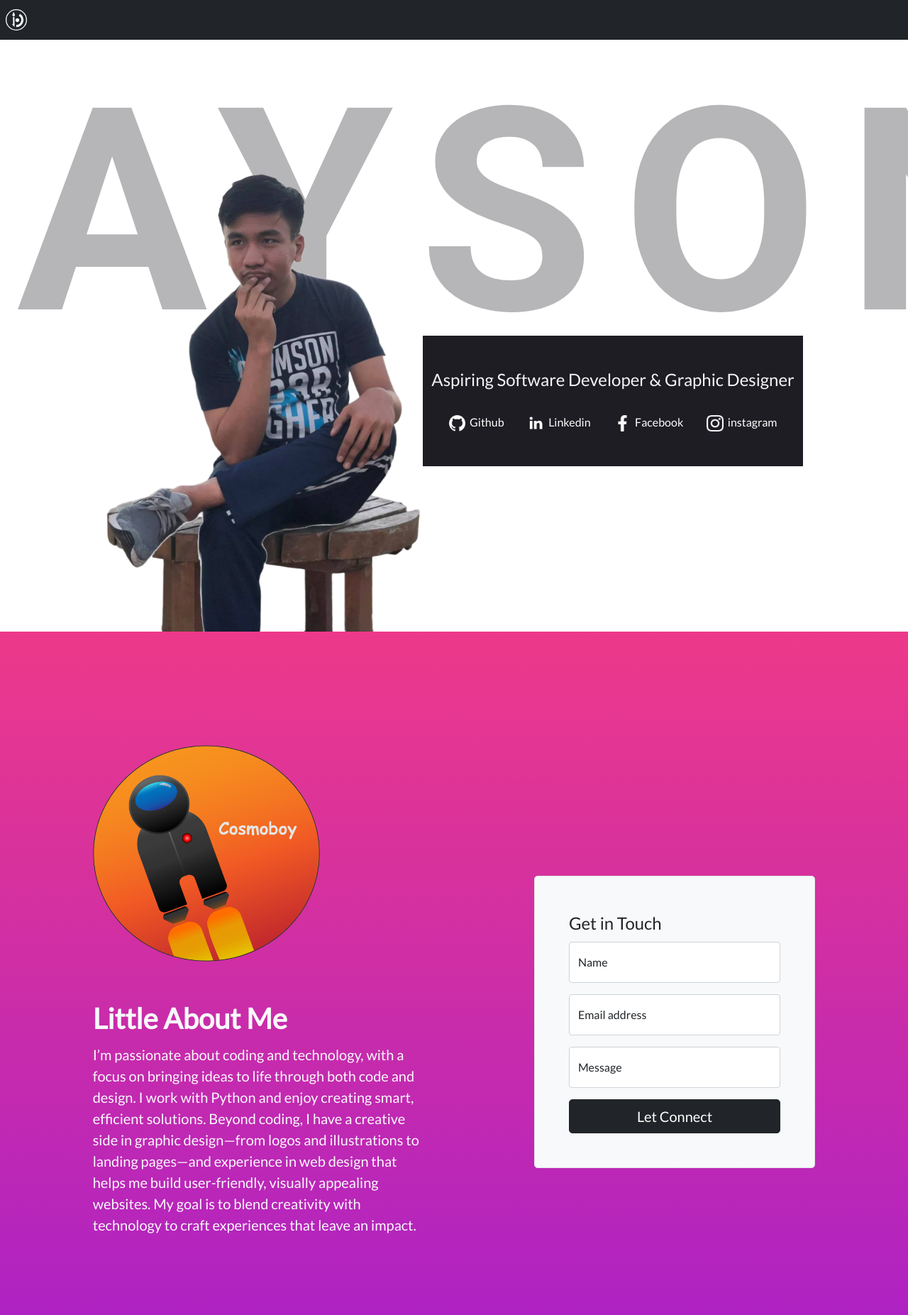
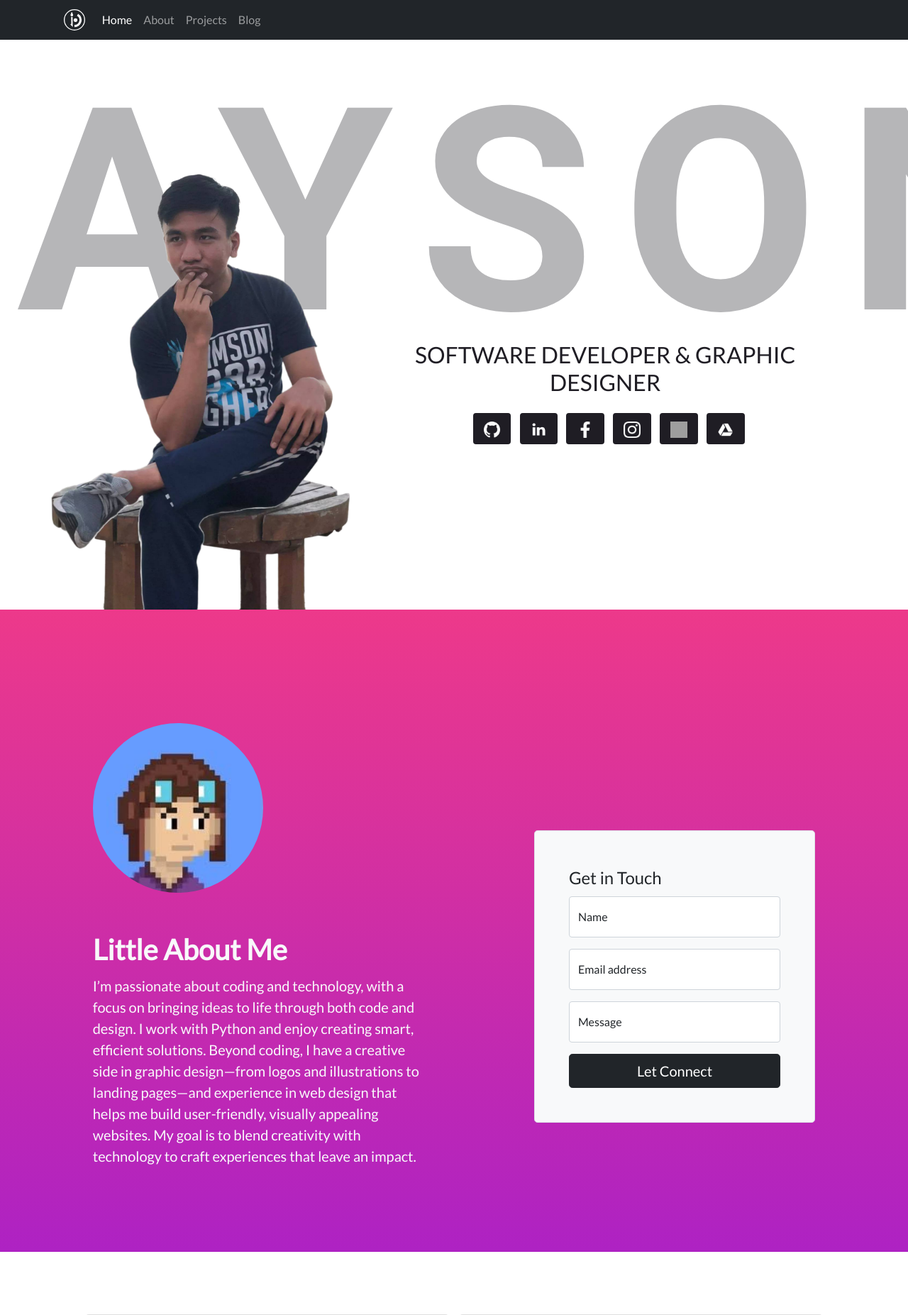
Before and after one commit to savjaylade84/jisun_portfolio, a Flask app: page / in a window 1280 px wide; the page is wider, and only the part inside the window is pictured. Shown: the top 1853 px of that part at 71% size. Run offline with Flask 3, Linux system fonts and the light colour scheme; grey boxes are pictures that could not be loaded.

Commit message:
redesign the introduction and navigation also i added icons

```diff
--- a/information/information.json
+++ b/information/information.json
@@ -17,6 +17,14 @@
             "Name": "instagram",
             "Link": "https://www.instagram.com/savjaylade84/",
             "Icon": "/img/instagram.png"
+        }, {
+            "Name": "X-Twitter",
+            "Link": "https://x.com/Johnjaysonbdel1",
+            "Icon": "/img/twitter.png"
+        },{
+            "Name": "Resume",
+            "Link": "https://drive.google.com/file/d/1h6D_C8-KVDu13i73hI5CINqgVSidcVbp/view?usp=sharing",
+            "Icon": "/img/google.png"
         }
     ],
     "Project_List": [
@@ -41,7 +49,7 @@
         }
     ],
     "Title": "Hello! I'm Jayson from Philippines",
-    "Sub-title": "Aspiring Software Developer & Graphic Designer",
+    "Sub-title": "Software Developer & Graphic Designer",
     "About": {
         "Title": "Little About Me",
         "Description":"I’m passionate about coding and technology, with a focus on bringing ideas to life through both code and design. I work with Python and enjoy creating smart, efficient solutions. Beyond coding, I have a creative side in graphic design—from logos and illustrations to landing pages—and experience in web design that helps me build user-friendly, visually appealing websites. My goal is to blend creativity with technology to craft experiences that leave an impact."
--- a/static/css/style.css
+++ b/static/css/style.css
@@ -219,6 +219,7 @@
 }
 .social-media-buttons a {
   margin-bottom: 0.5em;
+  margin-left: 0.6em;
 }
 .social-media-buttons .btn-dark, .social-media-buttons .btn:hover {
   background-color: #1F1D24;
@@ -231,16 +232,16 @@
 }
 
 /*background text logo*/
-#introduction:after {
+#introduction:before {
   display: flex;
   align-items: flex-start;
   justify-items: center;
   font-weight: bolder;
   content: "JAYSON";
-  position: fixed;
+  position: absolute;
   color: rgba(43, 41, 48, 0.34);
   top: 0;
-  z-index: -1;
+  z-index: -100;
   width: 100%;
   height: 100%;
   font-size: 25em;
@@ -252,13 +253,11 @@
 
 /*intro title*/
 .profile-intro-container {
-  padding: 3em 0.8em 2em 0.8em;
-  background-color: #1F1D24;
-  color: whitesmoke;
+  padding: 3em 1.5em 2em 1.5em;
+  color: #1F1D24;
+  font-weight: bolder;
+  text-transform: uppercase;
   text-align: center;
-}
-.profile-intro-container .intro-title {
-  margin-bottom: 0em;
 }
 
 /* about me*/
--- a/static/css/style.scss
+++ b/static/css/style.scss
@@ -221,6 +221,7 @@ $accent-color-gold:rgba(202, 158, 12, 0.9);
     text-align: center;
     a{
         margin-bottom:0.5em;
+        margin-left: 0.6em;
     }
     .btn-dark,.btn:hover{
         background-color: $primary-color-blackish;
@@ -235,16 +236,16 @@ $accent-color-gold:rgba(202, 158, 12, 0.9);
 
 
 /*background text logo*/
-#introduction:after {
+#introduction:before {
     display: flex;
     align-items: flex-start;
     justify-items: center;
     font-weight: bolder;
     content: "JAYSON";
-    position: fixed;
+    position: absolute;
     color: rgba(43, 41, 48, 0.34);
     top: 0;
-    z-index: -1;
+    z-index: -100;
     width: 100%;
     height: 100%;
     font-size: 25em;
@@ -254,17 +255,13 @@ $accent-color-gold:rgba(202, 158, 12, 0.9);
     justify-content: center;
 }
 
-
-
 /*intro title*/
 .profile-intro-container{
-    padding: 3em 0.8em 2em 0.8em;
-    background-color: $primary-color-blackish;
-    color: $primary-color-white;
+    padding: 3em 1.5em 2em 1.5em;
+    color: $primary-color-blackish;
+    font-weight: bolder;
+    text-transform: uppercase;
     text-align: center;
-    .intro-title{
-        margin-bottom: 0em;
-    }
 }
 
 /* about me*/
--- a/templates/index.html
+++ b/templates/index.html
@@ -1,7 +1,7 @@
 <!DOCTYPE html>
 <html lang="en" >
 	<head>
-			<link rel="icon" href="./images/jisun.svg" type="image/icon type">
+			<link rel="icon" href="{{ url_for('static',filename='/img/jisun.svg') }}" type="image/icon type">
 			<!-- Primary Meta Tags -->
 			<title>{{information['Author']}} - Software Developer</title>
 			<meta name="title" content="{{information['Author']}} - Software Developer">
@@ -37,22 +37,42 @@
     <body>
 
         <nav class="navbar fixed-top navbar-expand-lg navbar-dark bg-dark">
-            <a class="navbar-brand" href="#"> &nbsp;
-                <img src="{{ url_for('static',filename='/img/jisun.svg') }}" width="30" height="30" class="d-inline-block align-top" alt="">
-            </a>
+            <div class=" container =-fluid mx-auto">
+                <a class="navbar-brand" href="#"> &nbsp;
+                    <img src="{{ url_for('static',filename='/img/jisun.svg') }}" width="30" height="30" class="d-inline-block align-top" alt="">
+                </a>
+                <button class="navbar-toggler" type="button" data-bs-toggle="collapse" data-bs-target="#navbarNav" aria-controls="navbarNav" aria-expanded="false" aria-label="Toggle navigation">
+                <span class="navbar-toggler-icon"></span>
+                </button>
+                <div class="collapse navbar-collapse" id="navbarNav">
+                <ul class="navbar-nav">
+                    <li class="nav-item">
+                    <a class="nav-link active" aria-current="page" href="#introduction">Home</a>
+                    </li>
+                    <li class="nav-item">
+                    <a class="nav-link" href="#about">About</a>
+                    </li>
+                    <li class="nav-item">
+                    <a class="nav-link" href="#projects">Projects</a>
+                    </li>
+                    <li class="nav-item">
+                    <a class="nav-link" href="#blog">Blog</a>
+                    </li>
+                </ul>
+                </div>
+            </div>
         </nav>
 
-        <div class="introduction  container-sm top-margin-large d-flex d-md-flex flex-md-row flex-column justify-content-center align-items-center" id="introduction">
+        <div class="introduction  container-sm top-margin-large d-flex d-lg-flex flex-lg-row flex-column-reverse justify-content-center align-items-center" id="introduction">
             <div class="profile-container">
                 <picture>
-                    <source srcset=" {{ url_for('static',filename='/img/Jayson.png') }} " type="image/svg+xml">
+                    <source srcset=" {{ url_for('static',filename='/img/Jayson.png') }} " fetchpriority="high" type="image/svg+xml">
                     <img src=" {{ url_for('static',filename='/img/Jayson.png') }} " class="img-fluid me" alt="...">
                 </picture>
             </div>
             <div class="profile-intro-container">
                 <div class="bottom-padding-xsmall">
-                    <!-- <p class="display-6 intro-title bgtext lead text-bold text-capitalize font-weight-bold">{{ information['Title'] }}</p> -->
-                    <p class="h4 bottom-margin-none">{{ information['Sub-title'] }}</p>
+                    <p class="h2 bottom-margin-none">{{ information['Sub-title'] }}</p>
                 </div>
                 <div class="social-media-buttons">
                     {% for icon in information['social_media_icon'] %}
@@ -60,19 +80,20 @@
                             <span>
                                 <img src="{{ url_for('static',filename=icon['Icon']) }}" class = "icon" width="16" height="16"/>
                             </span>
-                                &nbsp;{{ icon['Name'] }}
+                               <!-- &nbsp;{{ icon['Name'] }} -->
                         </a>
                     {% endfor %}
                 </div>
             </div>
         </div>
-        <div class="about-me top-padding-medium bottom-padding-small">
+
+        <div class="about-me top-padding-medium bottom-padding-small" id="about">
             <div class="container col-xl-10 col-xxl-8 px-4">
                 <div class="row align-items-center top-margin-none top-padding-none g-lg-5 ">
                     <div class="col-lg-7 text-light top-margin-none bottom-margin-xsmall top-padding-none bottom-padding-none text-center text-lg-start">
                         <picture>
-                            <source srcset=" {{ url_for('static',filename='/img/cosmoboy_dark.png') }} " type="image/svg+xml">
-                            <img src=" {{ url_for('static',filename='/img/cosmoboy_dark.png') }} " class="img-fluid me-round" alt="...">
+                            <source srcset=" {{ url_for('static',filename='/img/me_pixel.jpg') }} " type="image/svg+xml">
+                            <img src=" {{ url_for('static',filename='/img/me_pixel.jpg') }} " class="img-fluid me-round" alt="...">
                         </picture>
                         <h1 class="display-6 top-margin-xsmall fw-bold lh-1 mb-3">{{ information['About']['Title'] }}</h1>
                         <p class="col-lg-10 fs-5">{{ information['About']['Description'] }}</p>
@@ -81,16 +102,16 @@
                             <form class="p-4 p-md-5 border rounded-3 bg-light">
                                 <legend>Get in Touch</legend>
                                 <div class="form-floating mb-3">
-                                    <input type="text" class="form-control" id="floatingInput" placeholder="Full Name">
-                                    <label for="floatingInput">Name</label>
+                                    <input type="text" class="form-control" id="floatingName" placeholder="Full Name">
+                                    <label for="floatingName">Name</label>
                                 </div>
                                 <div class="form-floating mb-3">
-                                    <input type="email" class="form-control" id="floatingInput" placeholder="name@example.com">
-                                    <label for="floatingInput">Email address</label>
+                                    <input type="email" class="form-control" id="floatingEmail" placeholder="name@example.com">
+                                    <label for="floatingEmail">Email address</label>
                                 </div>
                                 <div class="form-floating mb-3">
-                                    <input type="text" class="form-control" id="floatingInput" placeholder="Message">
-                                    <label for="floatingInput">Message</label>
+                                    <input type="text" class="form-control" id="floatingMessage" placeholder="Message">
+                                    <label for="floatingMessage">Message</label>
                                 </div>
                                 <button class="w-100 btn btn-lg btn-dark" type="submit"> Let Connect </button>
                             </form>
```
Also changed, not shown: static/img/google.png (added), static/img/me_pixel.jpg (added), static/img/resume.png (added), 1 other file.
